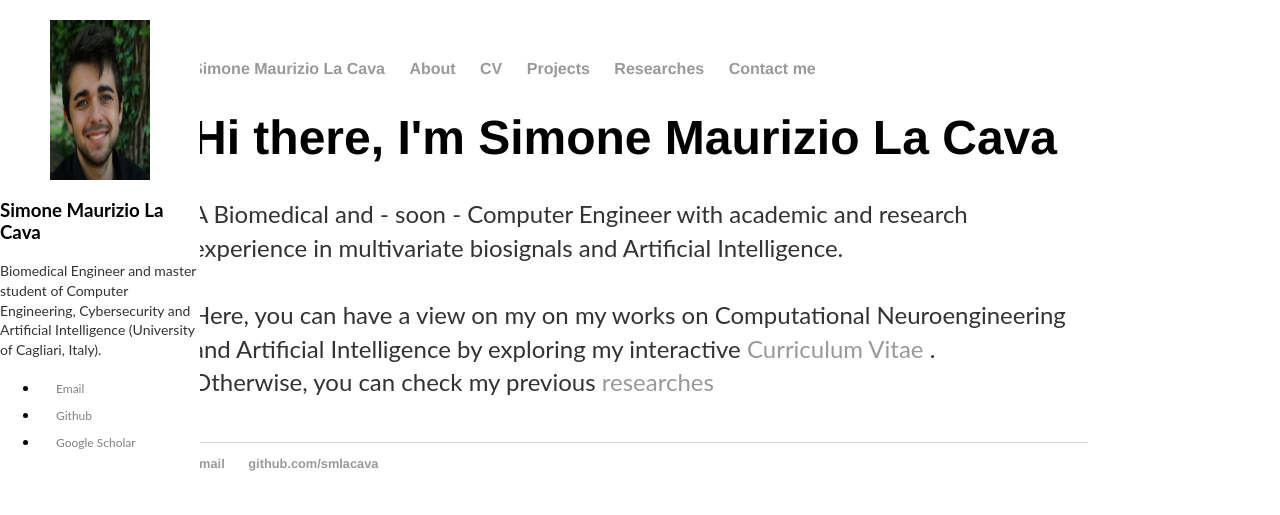
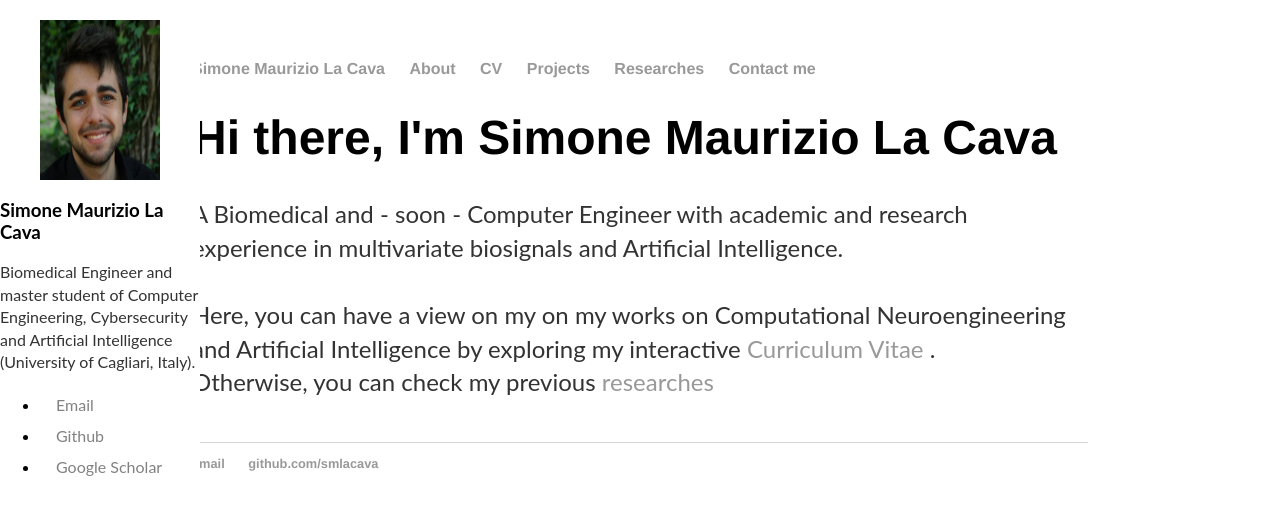
Before and after one commit to smlacava/smlacava.github.io, a Jekyll site: the page built from index.html, in a window 1280 px wide. Shown: the top 515 px of the page. Built offline with Jekyll 4.4.1, drawn with Linux system fonts in a browser that asks for light colours.

Commit message:
Update default.html

```diff
--- a/_layouts/default.html
+++ b/_layouts/default.html
@@ -15,7 +15,7 @@
   			display: block;
   			margin-left: auto;
   			margin-right: auto;
-  			width: 50%;
+  			width: 60%;
 		}
 
 		.sidenav {
@@ -33,7 +33,7 @@
 		.sidenav a {
   			padding: 6px 8px 6px 16px;
   			text-decoration: none;
-  			font-size: 12px;
+  			font-size: 16px;
   			color: #818181;
   			display: block;
 		}
@@ -63,7 +63,7 @@
 				</div>
 				<div class="author__content">
 					<h3 class="author__name">Simone Maurizio La Cava</h3>
-					<p class="author__bio" style="font-size:14px">Biomedical Engineer and master student of Computer Engineering, Cybersecurity and Artificial Intelligence (University of Cagliari, Italy).</p></div>
+					<p class="author__bio" style="font-size:16px" left="5">Biomedical Engineer and master student of Computer Engineering, Cybersecurity and Artificial Intelligence (University of Cagliari, Italy).</p></div>
 				<ul class="author__urls social-icons">
 					<li><a href="mailto:simonemaurizio.lacava@gmail.com"> Email</a></li>
 					<li><a href="https://github.com/smlacava"> Github</a></li>
```
